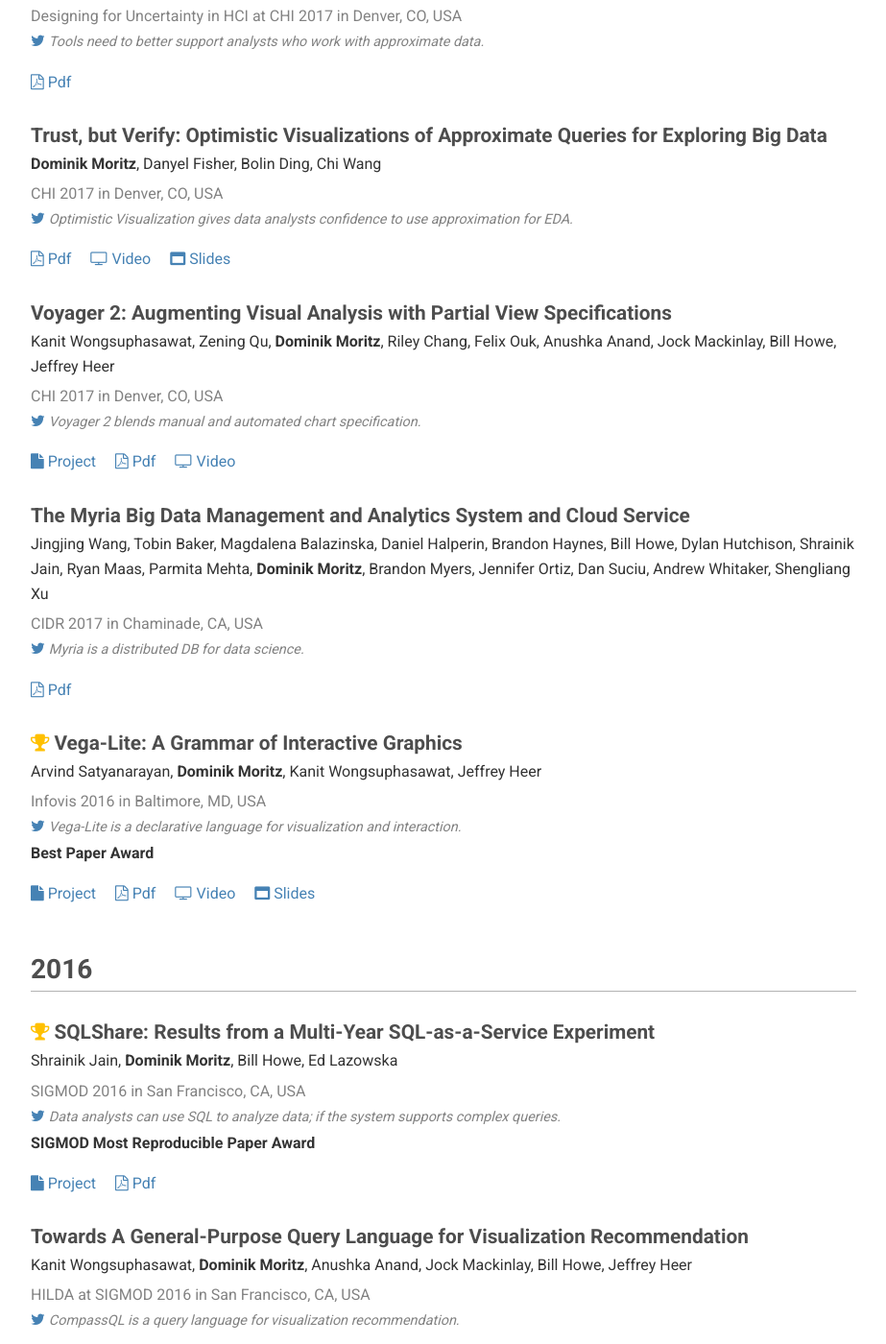
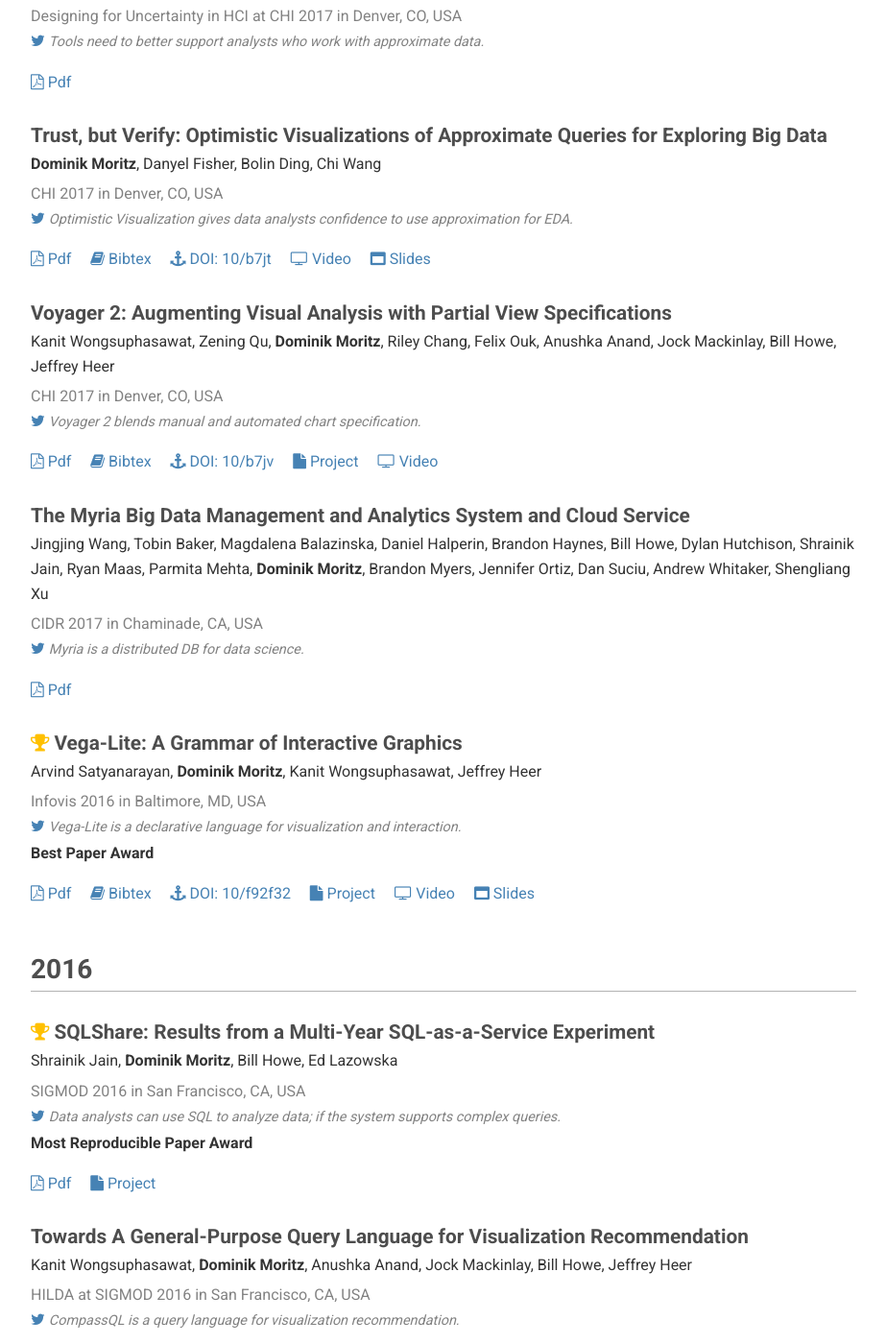
Before and after one commit to domoritz/domoritz.github.io, a Jekyll site: the page built from publications.md, in a window 1280 px wide and 1400 px high, scrolled down 587 px. Shown: the whole window at 96% size, without its empty margins (178-1101 px from the left). Built offline with Jekyll 4.4.1, drawn with Linux system fonts in a browser that asks for light colours; some of the changed text lies outside the part shown.

Commit message:
Add DOIs

```diff
--- a/_data/publications.yml
+++ b/_data/publications.yml
@@ -9,6 +9,7 @@
   pdf: /papers/2017-EDAonAQPSystems-HILDA.pdf
   slides: /talks/AQP_UX-HILDA-2017.pdf
   doi: 10.1145/3077257.3077258
+  short_doi: 10/b7js
   awards:
     - Distinguished Long Talk
   tweet: Traditional exploratory visualization systems fail when the database is approximate.
@@ -38,6 +39,7 @@
   video: https://www.youtube.com/watch?v=cfdzi92r4sM
   slides: /talks/TrustButVerify-CHI-2017.pdf
   doi: 10.1145/3025453.3025456
+  short_doi: 10/b7jt
   tweet: Optimistic Visualization gives data analysts confidence to use approximation for EDA.
 
 - title: "Voyager 2: Augmenting Visual Analysis with Partial View Specifications"
@@ -56,6 +58,8 @@
   venue_location: Denver, CO, USA
   venue_url: https://chi2017.acm.org/
   pdf: https://idl.cs.washington.edu/files/2017-Voyager2-CHI.pdf
+  doi: 10.1145/3025453.3025768
+  short_doi: 10/b7jv
   video: https://vimeo.com/199084718
   link: https://idl.cs.washington.edu/papers/voyager2
   tweet: Voyager 2 blends manual and automated chart specification.
@@ -99,6 +103,8 @@
   pdf: http://idl.cs.washington.edu/files/2017-VegaLite-InfoVis.pdf
   video: https://vimeo.com/177767802
   link: https://vega.github.io/vega-lite/
+  doi: 10.1109/TVCG.2016.2599030
+  short_doi: 10/f92f32
   slides: /talks/VegaLite-InfoVis-2016.pdf
   awards:
     - Best Paper Award
@@ -117,7 +123,7 @@
   link: https://uwescience.github.io/sqlshare/
   pdf: https://uwescience.github.io/sqlshare/pdfs/sqlshare_shrainik.pdf
   awards:
-    - SIGMOD Most Reproducible Paper Award
+    - Most Reproducible Paper Award
   tweet: Data analysts can use SQL to analyze data; if the system supports complex queries.
 
 - title: "Towards A General-Purpose Query Language for Visualization Recommendation"
--- a/_includes/publication.html
+++ b/_includes/publication.html
@@ -40,14 +40,24 @@
 
   {% if pub.link or pub.pdf or pub.video %}
     <div class="extra-links">
+    {% if pub.pdf %}
+      <a class="video" href="{{ pub.pdf }}">
+        <i class="fa fa-file-pdf-o" aria-hidden="true"></i> Pdf
+      </a>
+    {% endif %}
+    {% if pub.doi %}
+      <a href="http://www.doi2bib.org/#/doi/{{ pub.doi }}">
+        <i class="fa fa-book" aria-hidden="true"></i> Bibtex
+      </a>
+    {% endif %}
+    {% if pub.short_doi %}
+      <a href="http://doi.org/{{ pub.short_doi }}">
+        <i class="fa fa-anchor" aria-hidden="true"></i> DOI: {{ pub.short_doi }}
+      </a>
+    {% endif %}
     {% if pub.link %}
       <a class="link" href="{{ pub.link }}">
         <i class="fa fa-file" aria-hidden="true"></i> Project
-      </a>
-    {% endif %}
-    {% if pub.pdf %}
-      <a class="video" href="{{ pub.pdf }}">
-        <i class="fa fa-file-pdf-o" aria-hidden="true"></i> Pdf
       </a>
     {% endif %}
     {% if pub.video %}
```
